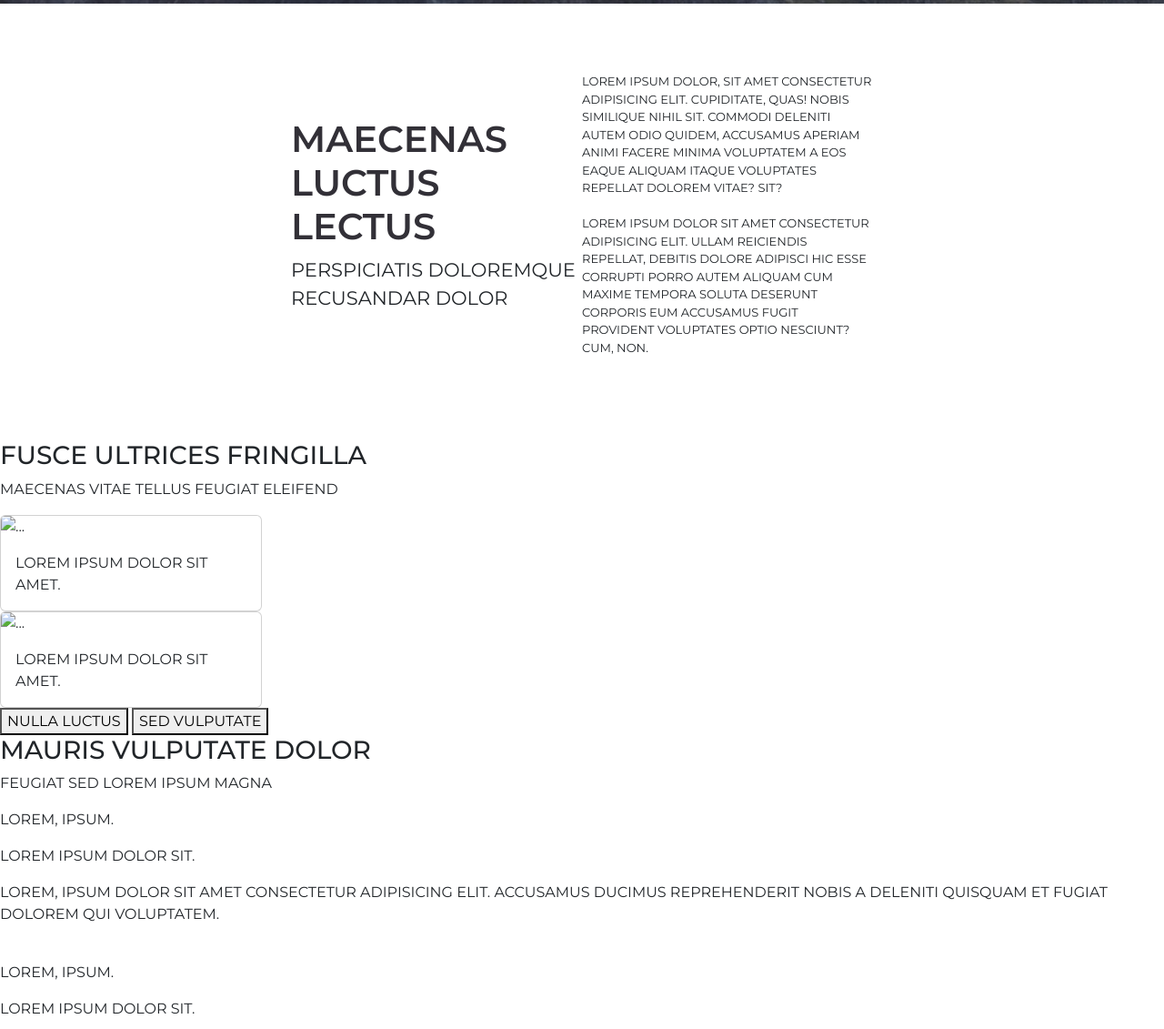
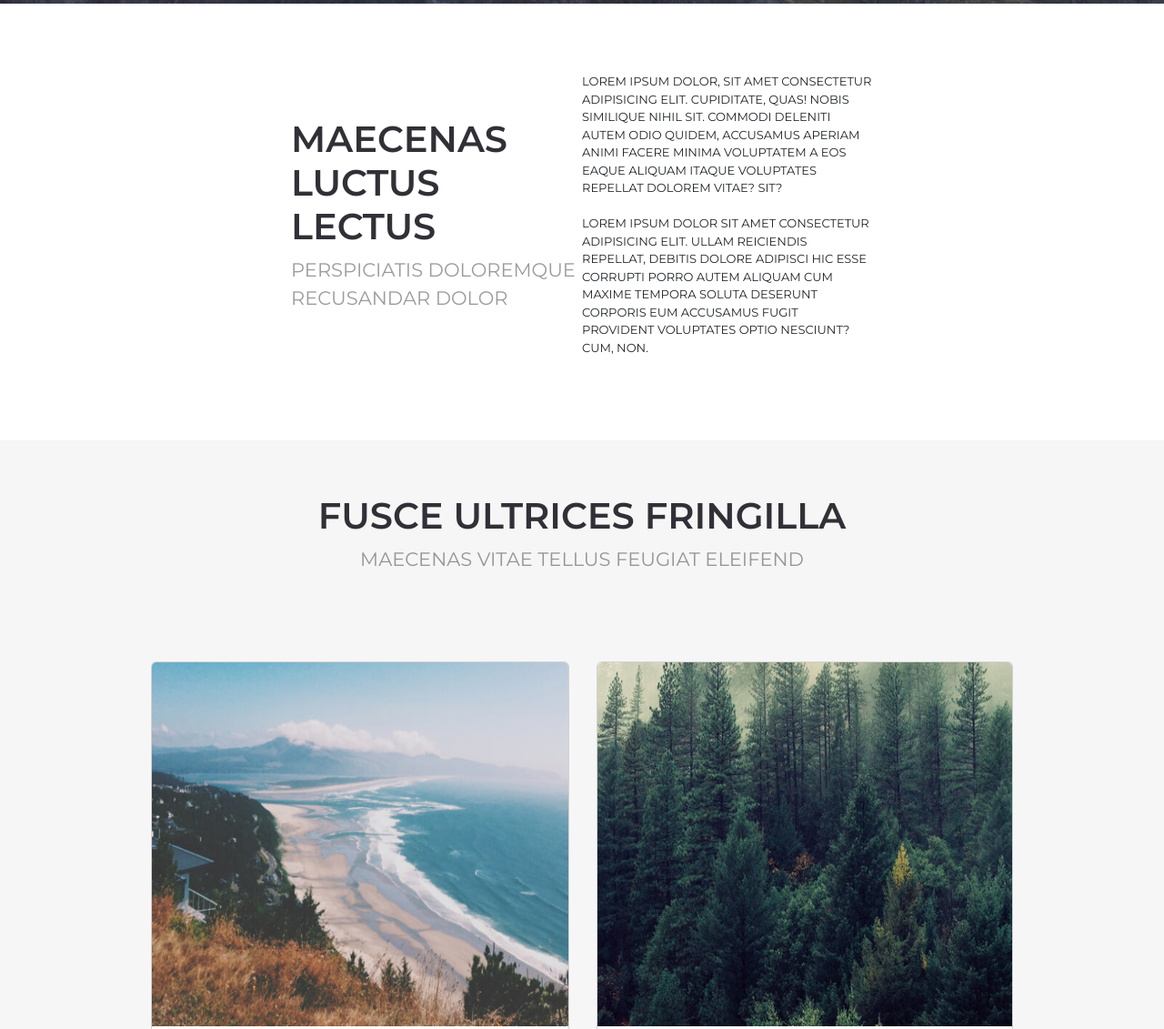
Before and after one commit to AmaniB96/Spacial, a website: page index.html in a window 1280 px wide. Shown: the part 636-1767 px from the top of the page at 91% size. Drawn offline with Linux system fonts and the light colour scheme.

Commit message:
section 2 done

```diff
--- a/index.html
+++ b/index.html
@@ -50,25 +50,25 @@
             <p>MAECENAS VITAE TELLUS FEUGIAT ELEIFEND</p>
         </div>
 
-        <div>
-            <div class="card" style="width: 18rem;">
-                <img src="..." class="card-img-top" alt="...">
+        <div class="bigcards">
+            <div class="card">
+                <img src="./public/assets/img/pic02.jpg" class="card-img-top" alt="...">
                 <div class="card-body">
                   <p class="card-text">Lorem ipsum dolor sit amet.</p>
                 </div>
               </div>
 
-              <div class="card" style="width: 18rem;">
-                <img src="..." class="card-img-top" alt="...">
+              <div class="card">
+                <img src="./public/assets/img/pic03.jpg" class="card-img-top" alt="...">
                 <div class="card-body">
                   <p class="card-text">Lorem ipsum dolor sit amet.</p>
                 </div>
               </div>
         </div>
 
-        <div>
-            <button>NULLA LUCTUS</button>
-            <button>SED VULPUTATE</button>
+        <div class="divbtn">
+            <button class="sec2redbtn">NULLA LUCTUS</button>
+            <button class="sec2blackbtn">SED VULPUTATE</button>
         </div>
     </section>
 
--- a/src/partials/_base.sass
+++ b/src/partials/_base.sass
@@ -89,7 +89,65 @@ nav
             color: $dark
         p
             font-size: 21px
+            color: #0b000065
     .sec1text2
         width: 50%
         p
             font-size: 13px
+
+.sec2
+    height: 120vh
+    background-color: $grey
+    display: flex
+    flex-direction: column
+    justify-content: center
+    align-items: center
+    .sec2title
+        width: 100%
+        text-align: center
+        h3
+            font-size:40px
+            font-weight: 600
+            align-items: baseline
+            color: $dark
+        p
+            font-size: 21px
+            color: #0b000065
+
+    .bigcards
+        display: flex
+        justify-content: center
+        gap: 30px
+        margin-left: 13vw
+        margin-right: 13vw
+        margin-top:10vh
+        .card
+            img
+                height: 50vh
+                width: 100%
+            .card-body
+                height: 13vh
+                display: flex
+                justify-content: center
+                align-items: center
+                font-weight: 600
+                font-size: 18px
+
+.divbtn
+    display: flex
+    justify-content: center
+    gap: 15px
+    align-items: center
+    height: 15vh
+    margin-top: 4vh
+    .sec2redbtn
+        @include btn
+    .sec2blackbtn
+        background-color: $dark
+        border-radius: 5px
+        color: white
+        border: none
+        padding: 15px
+        padding-left: 30px
+        padding-right: 30px
+        font-weight: bolder
```
Also changed, not shown: public/styles/style.css, 1 other file.
